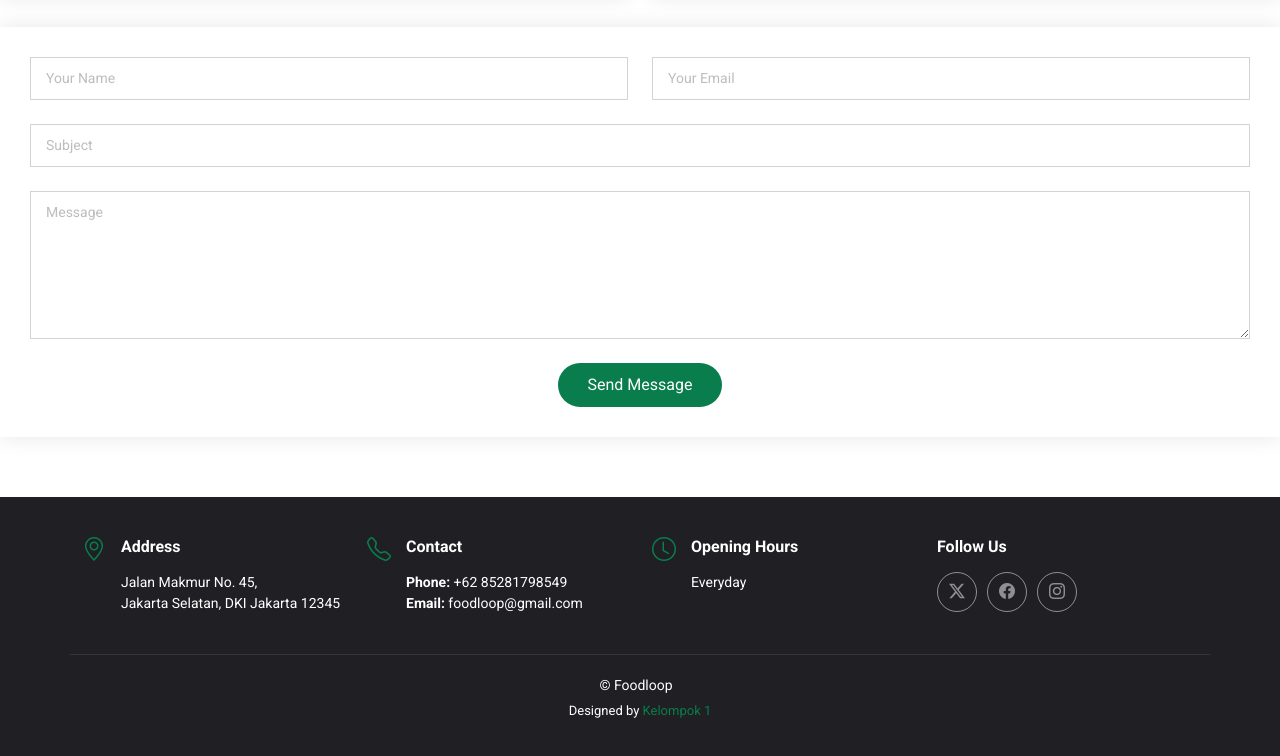
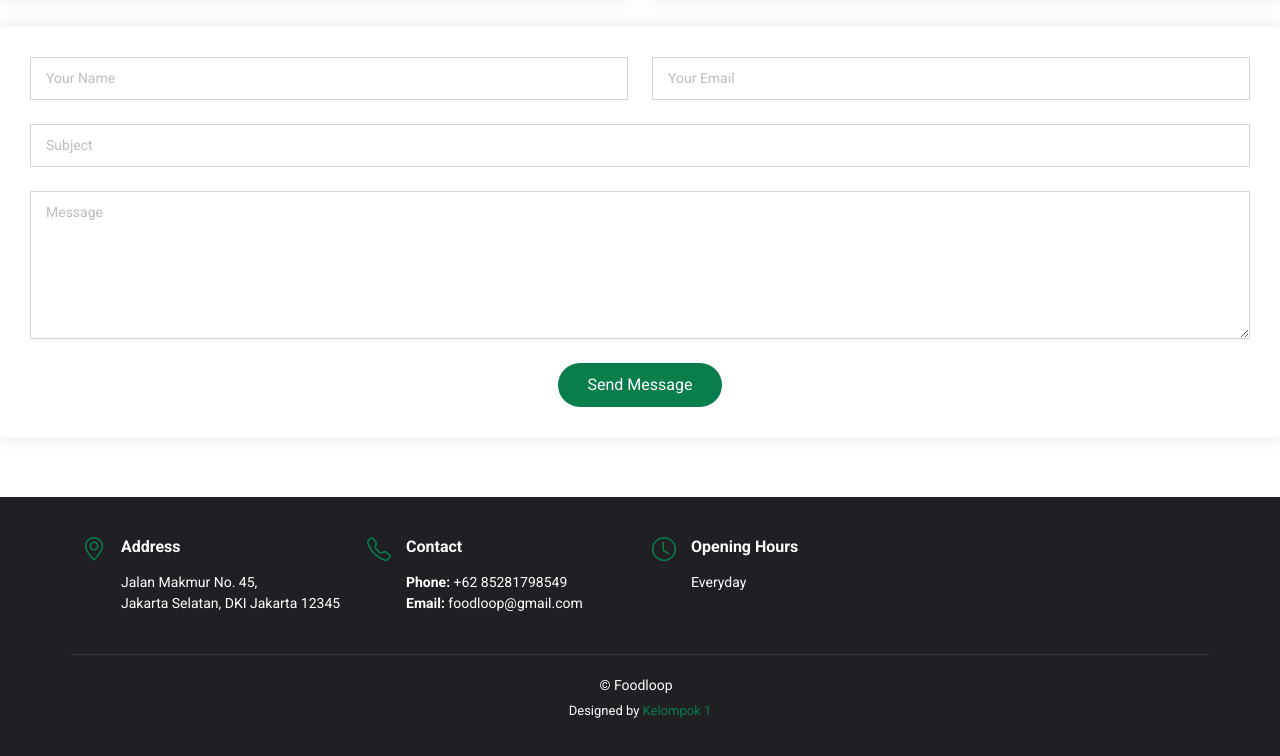
Before and after one commit to NanditoMaulanaYedikar/foodloop-kel1, a plain HTML site: page index.html in a window 1280 px wide. Shown: the part 3773-4529 px from the top of the page. Drawn offline with Linux system fonts and the light colour scheme.

Commit message:
Update all pages

```diff
--- a/index.html
+++ b/index.html
@@ -511,12 +511,7 @@
         </div>
 
         <div class="col-lg-3 col-md-6">
-          <h4>Follow Us</h4>
-          <div class="social-links d-flex">
-            <a href="#" class="twitter"><i class="bi bi-twitter-x"></i></a>
-            <a href="#" class="facebook"><i class="bi bi-facebook"></i></a>
-            <a href="#" class="instagram"><i class="bi bi-instagram"></i></a>
-          </div>
+
         </div>
 
       </div>
```
Also changed, not shown: profile.html (+1 -6 lines).
